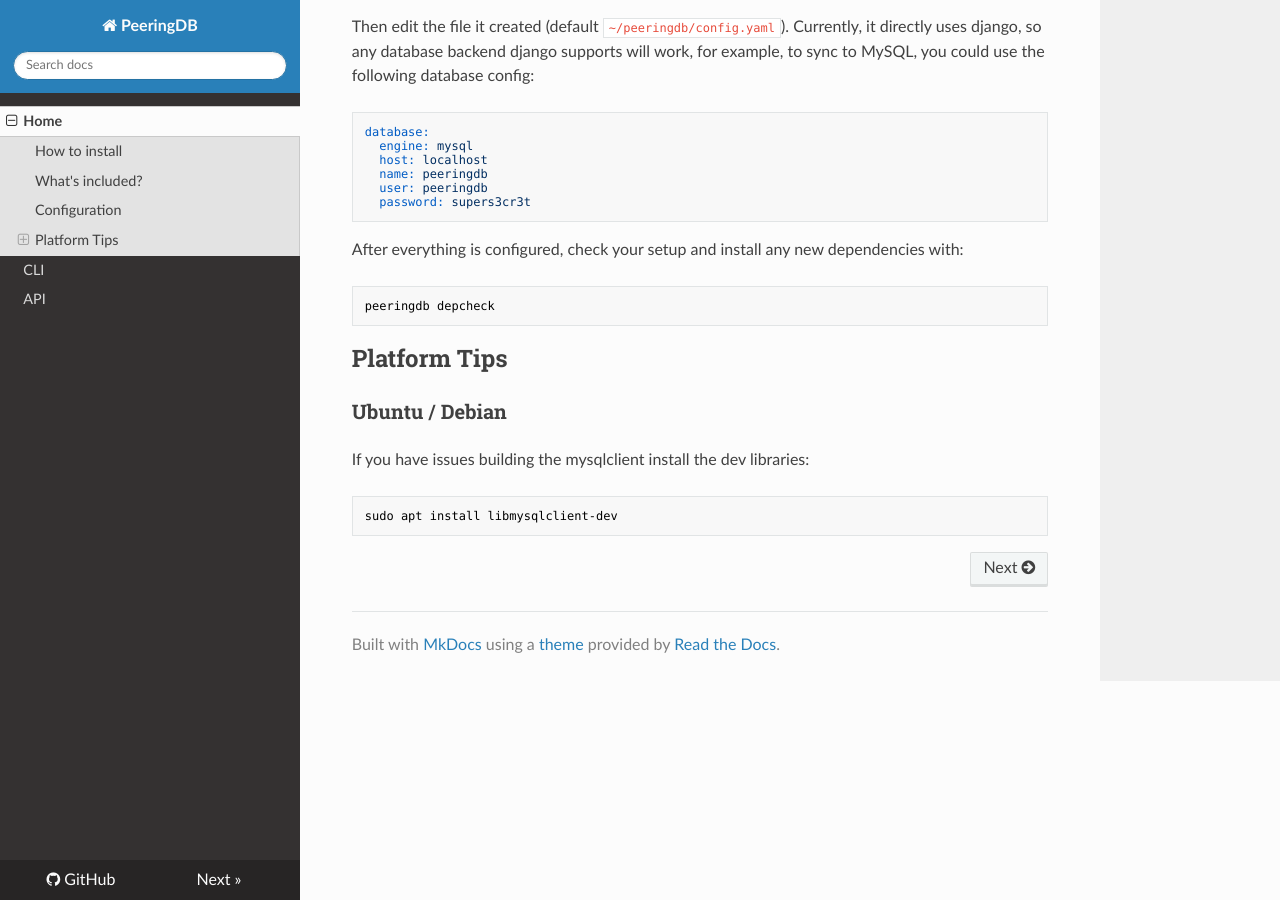
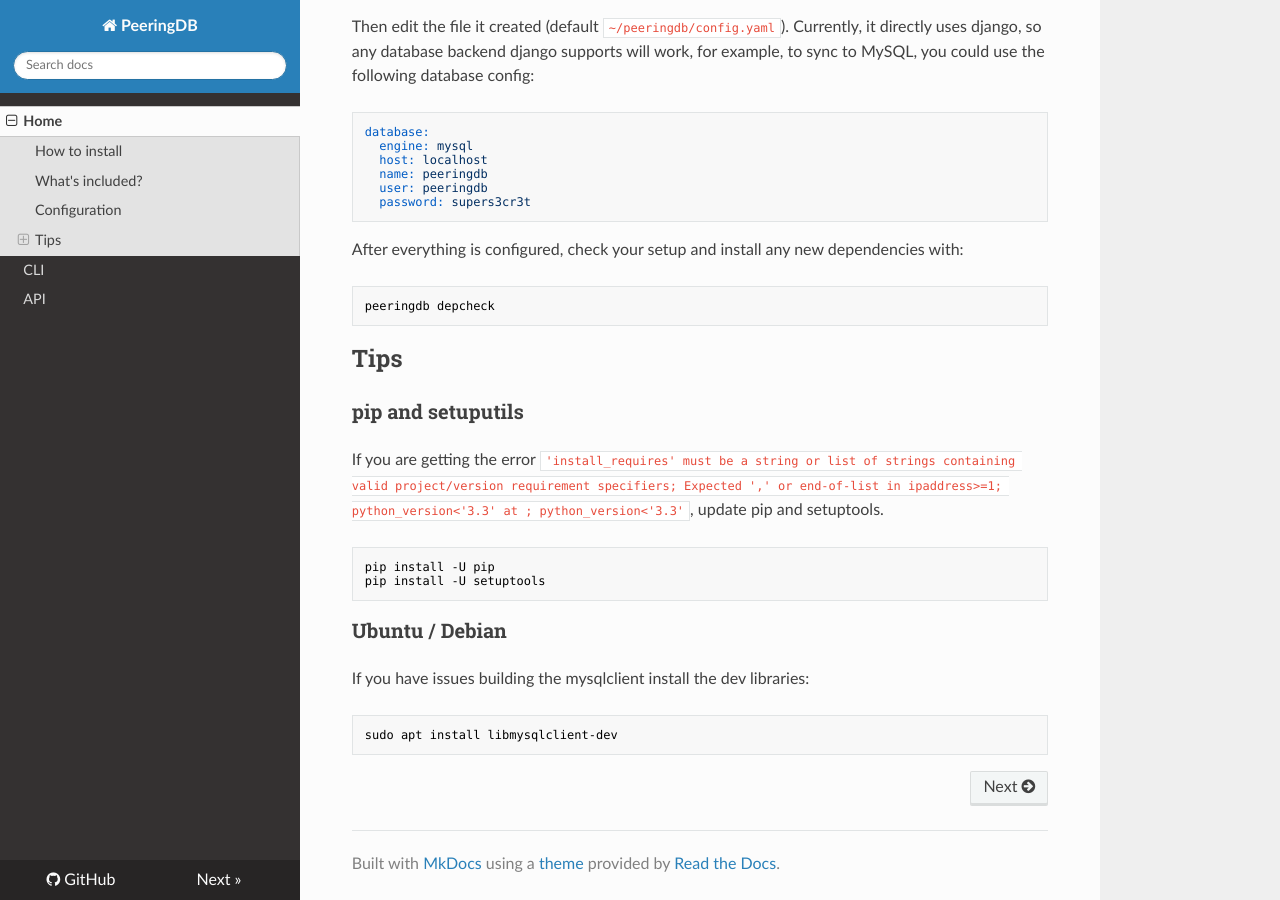
Before and after one commit to peeringdb/peeringdb-py, an MkDocs documentation site: the page built from docs/index.md, in a window 1280 px wide and 900 px high, scrolled down 1008 px. Built offline with MkDocs 1.6.1, drawn with Linux system fonts in a browser that asks for light colours; nearby versions of some CDN libraries; old or Windows-style settings are respelled for this version of MkDocs.

````diff
--- a/.travis.yml
+++ b/.travis.yml
@@ -11,6 +11,6 @@ before_install:
 install:
   - pip install tox
 script:
-  - tox -e $TOX_ENV
+  - tox
 after_success:
   - codecov
--- a/docs/index.md
+++ b/docs/index.md
@@ -43,7 +43,16 @@ After everything is configured, check your setup and install any new dependencie
 
     peeringdb depcheck
 
-## Platform Tips
+## Tips
+
+### pip and setuputils
+If you are getting the error `'install_requires' must be a string or list of strings containing valid project/version requirement specifiers; Expected ',' or end-of-list in ipaddress>=1; python_version<'3.3' at ; python_version<'3.3'`, update pip and setuptools.
+
+```sh
+pip install -U pip
+pip install -U setuptools
+```
+
 ### Ubuntu / Debian
 If you have issues building the mysqlclient install the dev libraries:
 
````
Also changed, not shown: README.md (+4 -4 lines), 2 other files.
